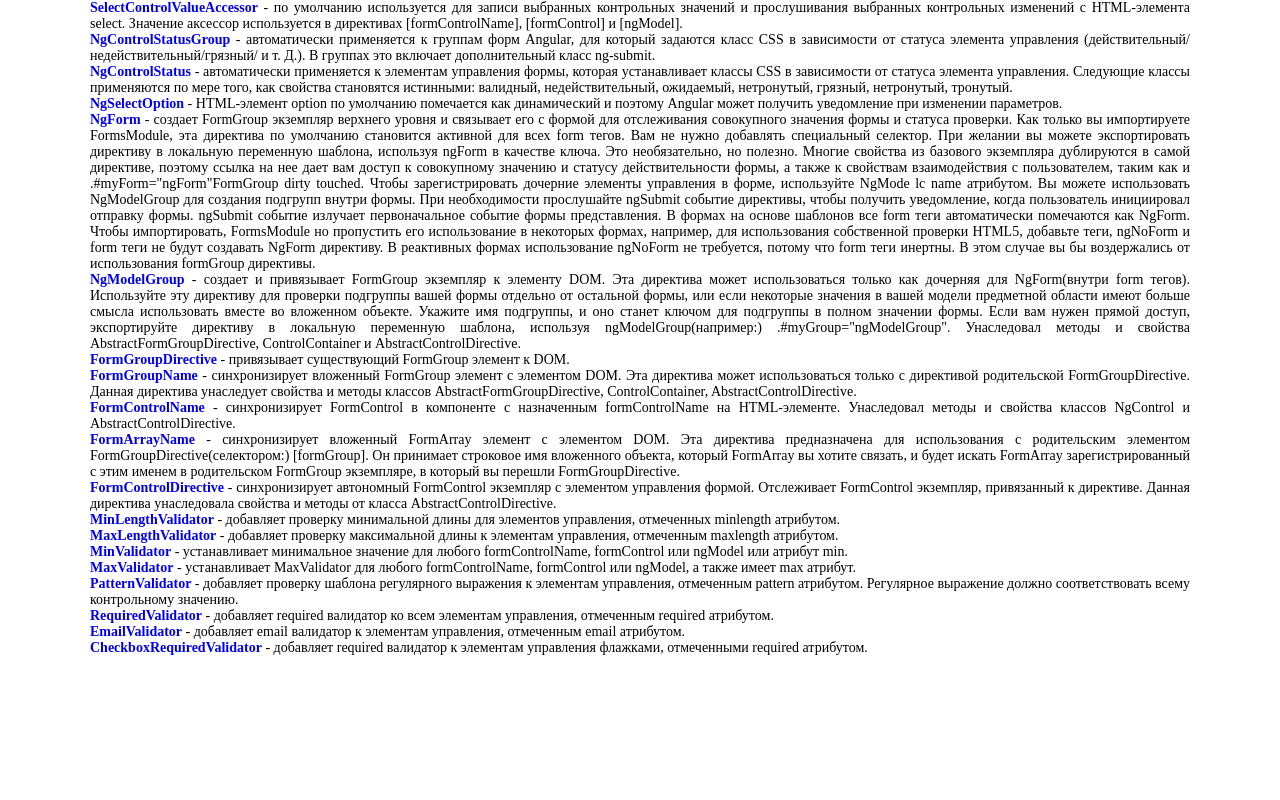
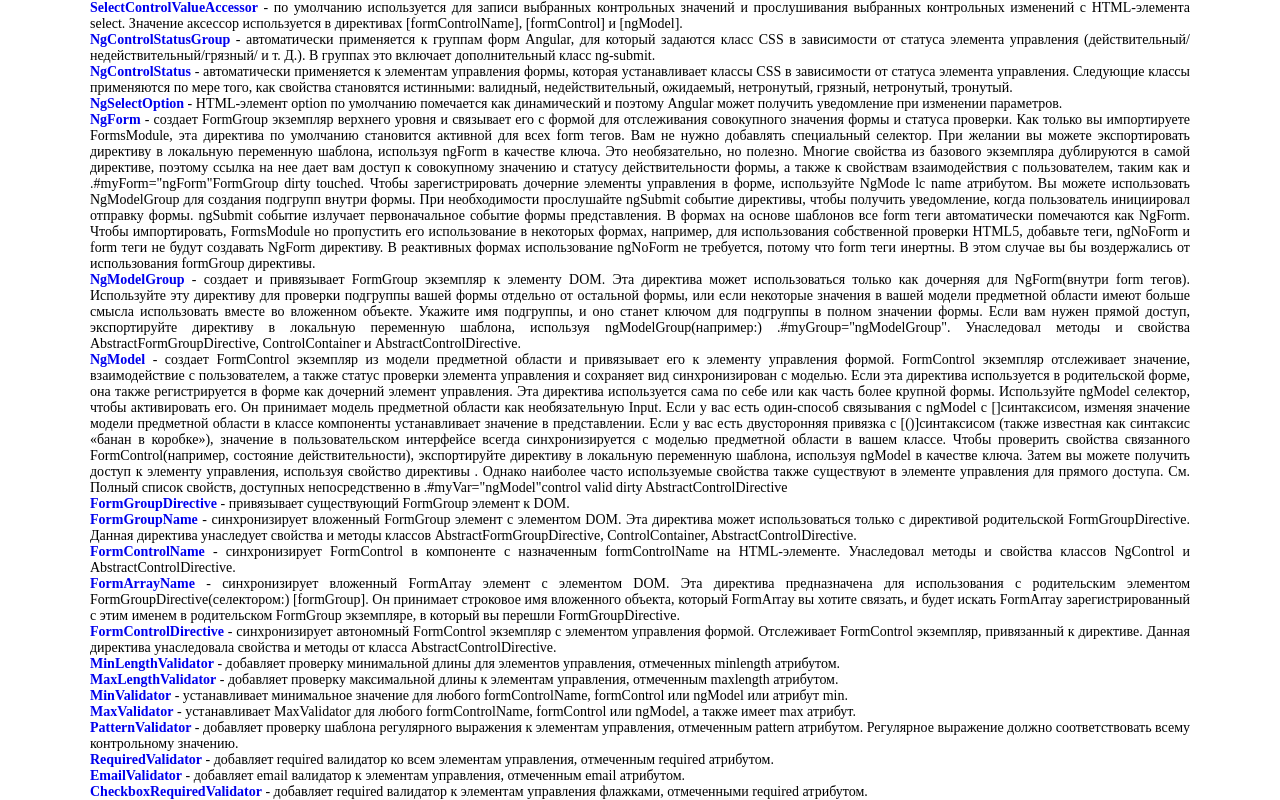
Before and after one commit to ArtemKashirin/API, an Angular app: page / in a window 1280 px wide. Shown: the part 1718-2518 px from the top of the page. Before the commit the page ends 2374 px from the top, so only its background shows below. Built offline with nearby package versions, Linux system fonts and the light colour scheme.

Commit message:
DIRECTIVE: NgModel

```diff
--- a/src/app/app.component.html
+++ b/src/app/app.component.html
@@ -64,6 +64,7 @@
 
 <app-ng-form></app-ng-form>
 <app-ng-model-group></app-ng-model-group>
+<app-ng-model></app-ng-model>
 <app-form-group-directive></app-form-group-directive>
 <app-form-group-name></app-form-group-name>
 <app-form-control-name></app-form-control-name>
--- a/src/app/app.module.ts
+++ b/src/app/app.module.ts
@@ -72,6 +72,7 @@
 import { FormGroupDirectiveComponent } from './directive/form-group-directive/form-group-directive.component';
 import { MaxValidatorComponent } from './directive/max-validator/max-validator.component';
 import { NgControlStatusComponent } from './directive/ng-control-status/ng-control-status.component';
+import { NgModelComponent } from './directive/ng-model/ng-model.component';
 
 
 @NgModule({
@@ -145,6 +146,7 @@
     FormGroupDirectiveComponent,
     MaxValidatorComponent,
     NgControlStatusComponent,
+    NgModelComponent,
   ],
   imports: [
     BrowserModule,
--- /dev/null
+++ b/src/app/directive/ng-model/ng-model.component.html
@@ -0,0 +1,14 @@
+<p><b><a [href] = "this.NgModel">NgModel</a></b> - создает FormControl экземпляр из модели предметной области и привязывает его к элементу
+  управления формой. FormControl экземпляр отслеживает значение, взаимодействие с пользователем, а также статус проверки элемента
+  управления и сохраняет вид синхронизирован с моделью. Если эта директива используется в родительской форме, она также
+  регистрируется в форме как дочерний элемент управления. Эта директива используется сама по себе или как часть более крупной формы.
+  Используйте ngModel селектор, чтобы активировать его. Он принимает модель предметной области как необязательную Input. Если у вас есть
+  один-способ связывания с ngModel с []синтаксисом, изменяя значение модели предметной области в классе компоненты устанавливает значение
+  в представлении. Если у вас есть двусторонняя привязка с [()]синтаксисом (также известная как синтаксис «банан в коробке»), значение в
+  пользовательском интерфейсе всегда синхронизируется с моделью предметной области в вашем классе. Чтобы проверить свойства связанного
+  FormControl(например, состояние действительности), экспортируйте директиву в локальную переменную шаблона, используя ngModel в качестве
+  ключа. Затем вы можете получить доступ к элементу управления, используя свойство директивы . Однако наиболее часто используемые свойства
+  также существуют в элементе управления для прямого доступа. См. Полный список свойств, доступных непосредственно в
+  .#myVar="ngModel"control valid dirty AbstractControlDirective
+
+</p>
--- /dev/null
+++ b/src/app/directive/ng-model/ng-model.component.ts
@@ -0,0 +1,17 @@
+import {Component, OnInit} from '@angular/core';
+
+@Component({
+  selector: 'app-ng-model',
+  templateUrl: './ng-model.component.html',
+  styleUrls: ['./ng-model.component.scss']
+})
+export class NgModelComponent implements OnInit {
+  public NgModel: string = 'https://angular.io/api/forms/NgModel';
+
+  constructor() {
+  }
+
+  ngOnInit(): void {
+  }
+
+}
```
Also changed, not shown: src/app/directive/ng-model/ng-model.component.scss (added).
